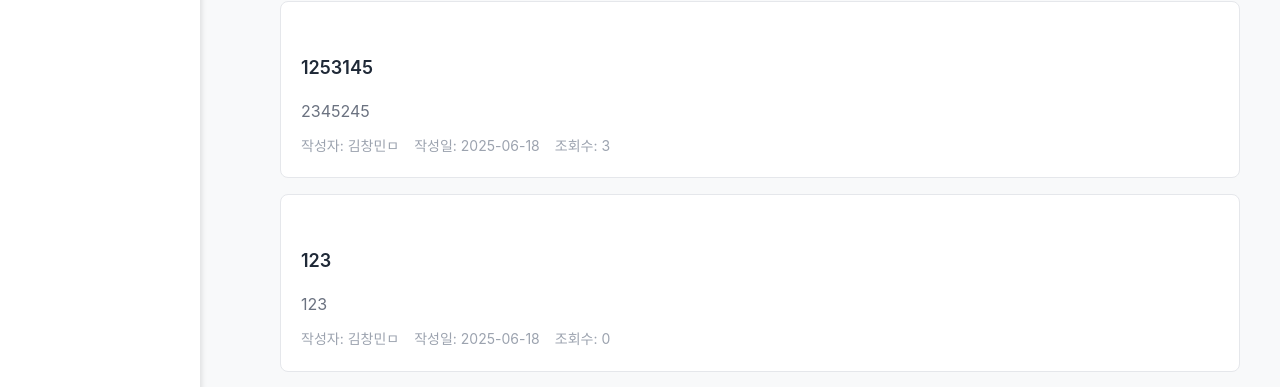
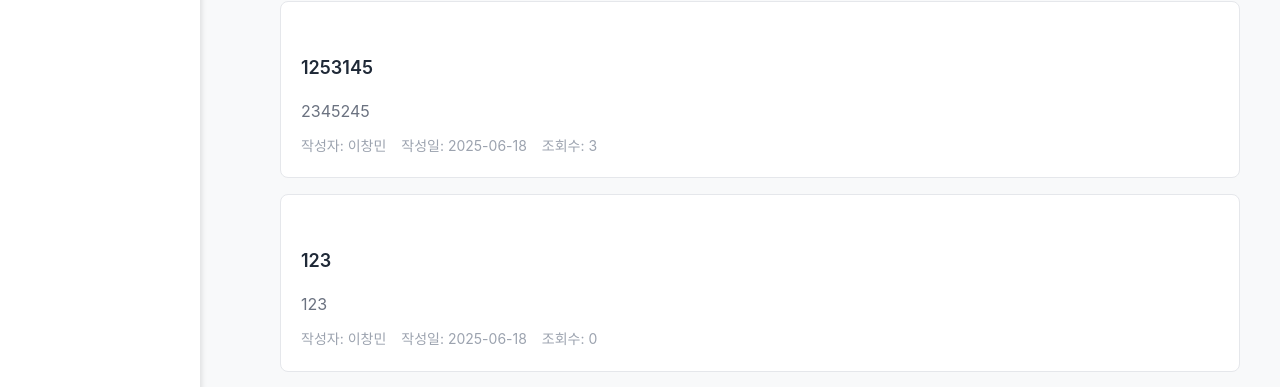
Before and after one commit to 6ReactTeamproject/test, a React (Vite) app: page /post in a window 1280 px wide. Shown: the part 329-716 px from the top of the page. Built offline with nearby package versions, Linux system fonts and the light colour scheme; data requests are answered from the project's data file.

Commit message:
게시글 목록 작성자 출력 오류 수정

```diff
--- a/src/components/Board/Board.jsx
+++ b/src/components/Board/Board.jsx
@@ -23,6 +23,7 @@ const Board = () => {
   const [searchType, setSearchType] = useState("title_content");
   const [filtered, setFiltered] = useState([]);
   const [members, setMembers] = useState([]);
+  const [users, setUsers] = useState([]);
 
   const { user } = useUser();
   const postsPerPage = 5;
@@ -55,8 +56,8 @@ const Board = () => {
     apiGet("members")
       .then((data) => setMembers(data))
       .catch((err) => console.error("에러:", err));
-    apiGet("members")
-      .then((data) => setMembers(data))
+    apiGet("users")
+      .then((data) => setUsers(data))
       .catch((err) => console.error("에러:", err));
   }, []);
 
@@ -122,7 +123,7 @@ const Board = () => {
         </button>
       </div>
       <PostList
-        members={members}
+        users={users}
         posts={currentPosts}
         currentPage={currentPage}
         sortType={sortType}
--- a/src/components/Board/PostItem.jsx
+++ b/src/components/Board/PostItem.jsx
@@ -1,7 +1,9 @@
 import "../../styles/board.css";
 
-const PostItem = ({ members, post, onClick }) => {
-  const author = members.find((member) => member.id === post.userId.toString());
+const PostItem = ({ users, post, onClick }) => {
+  const author = users.find(
+    (user) => user.id.toString() === post.userId.toString()
+  );
 
   return (
     <li className="post-item" onClick={onClick}>
--- a/src/components/Board/PostList.jsx
+++ b/src/components/Board/PostList.jsx
@@ -1,12 +1,12 @@
 import PostItem from "./PostItem";
 
-const PostList = ({ members, posts, onClickPost, currentPage, sortType }) => (
+const PostList = ({ users, posts, onClickPost, currentPage, sortType }) => (
   <ul>
     {posts.length > 0 ? (
       posts.map((post) => (
         <PostItem
           key={post.id}
-          members={members}
+          users={users}
           post={post}
           onClick={() => onClickPost(post.id, currentPage, sortType)}
         />
```
